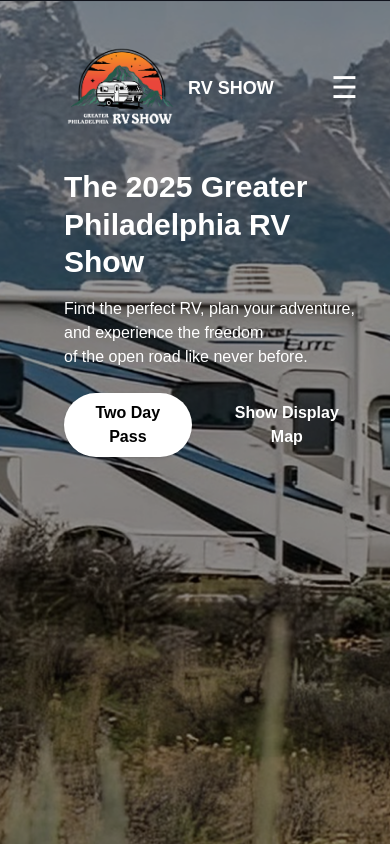
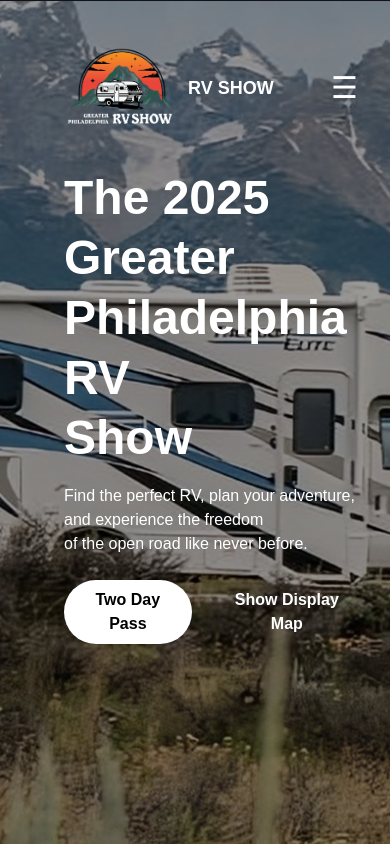
Before and after one commit to Shahzaib00721/next, a Next.js app: page / in a window 390 px wide. Shown: the top 846 px of the page. Built offline with nearby package versions, Linux system fonts and the light colour scheme.

Commit message:
Updated footer section

```diff
--- a/src/app/page.tsx
+++ b/src/app/page.tsx
@@ -35,10 +35,11 @@
 
       {/* Hero Content */}
       <div className="relative z-10 flex flex-col items-start justify-center text-left text-white px-6 pt-32">
-        <h1 className="text-3xl md:text-5xl font-extrabold leading-tight mt-10">
+        <h1 className="text-5xl md:text-5xl   font-extrabold leading-tight mt-10">
           The 2025 Greater <br /> Philadelphia RV <br/> Show
         </h1>
-        <p className="mt-4 max-w-2xl text-1x1 md:text-1xl">
+        <p className="mt-4 max-w-2xl text-2x1 md:text-1xl
+letter-spacing: var(--tracking-tight);">
           Find the perfect RV, plan your adventure, and experience the freedom <br/>
           of the open road like never before.
         </p>
```
